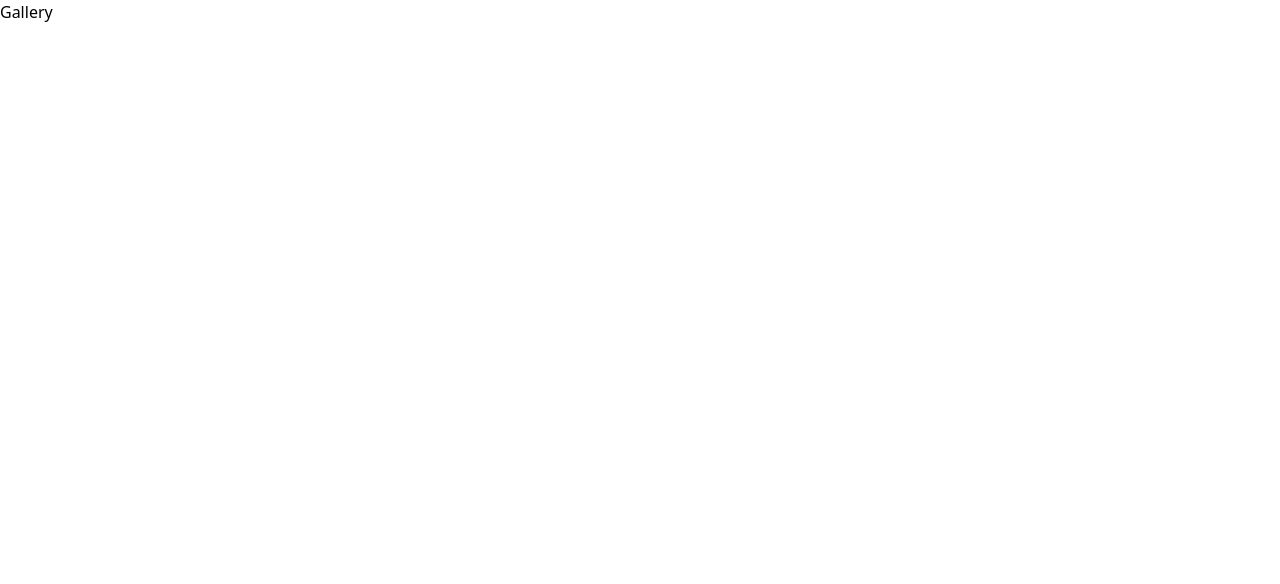
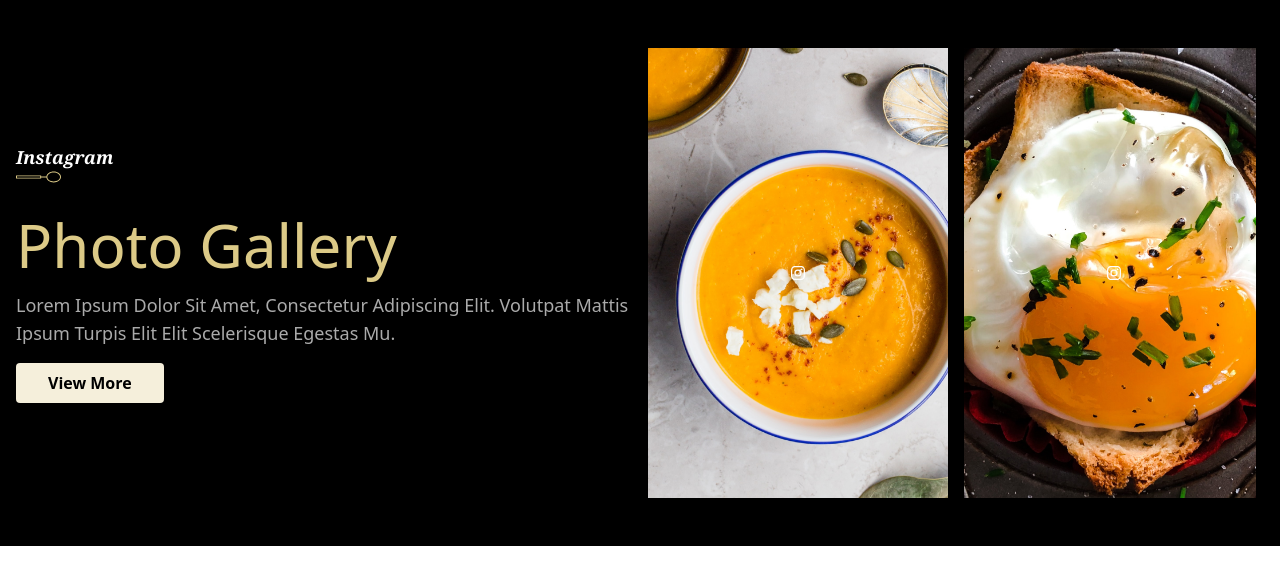
Before and after one commit to kulklex/restaurant-landing-page-ui, a Next.js app: page /Gallery in a window 1280 px wide. Shown: the top 584 px of the page. Built offline with nearby package versions, Linux system fonts and the light colour scheme.

Commit message:
Gallery Page Impl

```diff
--- a/pages/Gallery.tsx
+++ b/pages/Gallery.tsx
@@ -1,9 +1,57 @@
-import React from 'react'
+import React, {useRef} from 'react'
+import images from '../constants/images'
+import Image from 'next/image'
+import { BsInstagram, BsArrowLeftShort, BsArrowRightShort } from 'react-icons/bs';
+import SubHeading from '../components/SubHeading';
+
 
 type Props = {}
 
 export default function Gallery({}: Props) {
+  const imagesContainer = [images.gallery01, images.gallery02, images.gallery03, images.gallery04]
+
+  const scrollRef = useRef<HTMLDivElement>(null)
+
+  const scroll = (direction: string) => {
+    if (direction === 'left' && scrollRef.current) {
+      scrollRef.current.scrollLeft -= 300
+    } else {
+      scrollRef.current && scrollRef.current.scrollLeft + 300
+      // It could easily have been scrollRef.current.scrollLeft += 300
+      // But we did it the other way to avoid any typescript warnings
+   }
+  }
+
   return (
-    <div>Gallery</div>
+    <div className='flex justify-center items-center flex-col md:flex-row bg-black py-4 pb-4 px-4'>
+      <div className='flex-[1] flex flex-col justify-center items-start min-h-full'>
+        <SubHeading title="Instagram" />
+        <h1 className='text-[#DCCA87] capitalize text-3xl md:text-4xl lg:text-6xl'>
+          Photo Gallery
+        </h1>
+        <p className='font-sans capitalize font-normal text-base lg:text-lg text-[#AAAAAA] cursor-pointer my-4 hover:text-[#DCCA87]'>
+          Lorem ipsum dolor sit amet, consectetur adipiscing elit. Volutpat mattis ipsum turpis elit elit scelerisque egestas mu.
+        </p>
+        <button type="button" className="bg-[#F5EFDB] hover:bg-[#DCCA87] text-black font-extrabold rounded outline-none cursor-pointer py-2 px-6 lg:px-8 flex items-center justify-center">
+          View More
+        </button>
+      </div>
+
+      <div className='flex-[1] flex max-w-full md:max-w-[50%] relative items-center justify-center py-8 px-2'>
+        <div ref={scrollRef} className='scrollBar flex flex-row w-max overflow-x-scroll '>
+          {imagesContainer.map((image, index) => (
+            <div key={index} className='flex items-center justify-center relative min-w-[300px] h-[450px] mr-4'>
+              <Image src={image} alt='gallery-image' className='w-full h-full object-cover transition duration-500 ease-in opacity-[1] hover:opacity-[0.35]'/>
+              <BsInstagram className='absolute text-white text-sm transition duration-500 ease-in cursor-pointer hover:opacity-[1]' />
+            </div>
+          ))}
+        </div>
+        {/* <div className='w-full flex justify-between items-center absolute px-2'>
+          <BsArrowLeftShort className='hover:text-white bg-black text-xl cursor-pointer rounded-[5px] text-[#DCCA87]' onClick={() => scroll('left')} />
+          <BsArrowRightShort className='hover:text-white bg-black text-xl cursor-pointer rounded-[5px] text-[#DCCA87]' onClick={() => scroll('right')} />
+        </div> */}
+      </div>
+
+    </div>
   )
 }
--- a/styles/globals.css
+++ b/styles/globals.css
@@ -63,3 +63,15 @@ Link {
     font-family: 'Cormorant Upright', serif;
     letter-spacing: 0.04em;
   }
+
+  .scrollBar {
+    scrollbar-width: none !important;
+  }
+
+  .scrollBar ::-webkit-scrollbar{
+    display: none;
+  }
+
+  .scrollBarCard {
+
+  }
```
